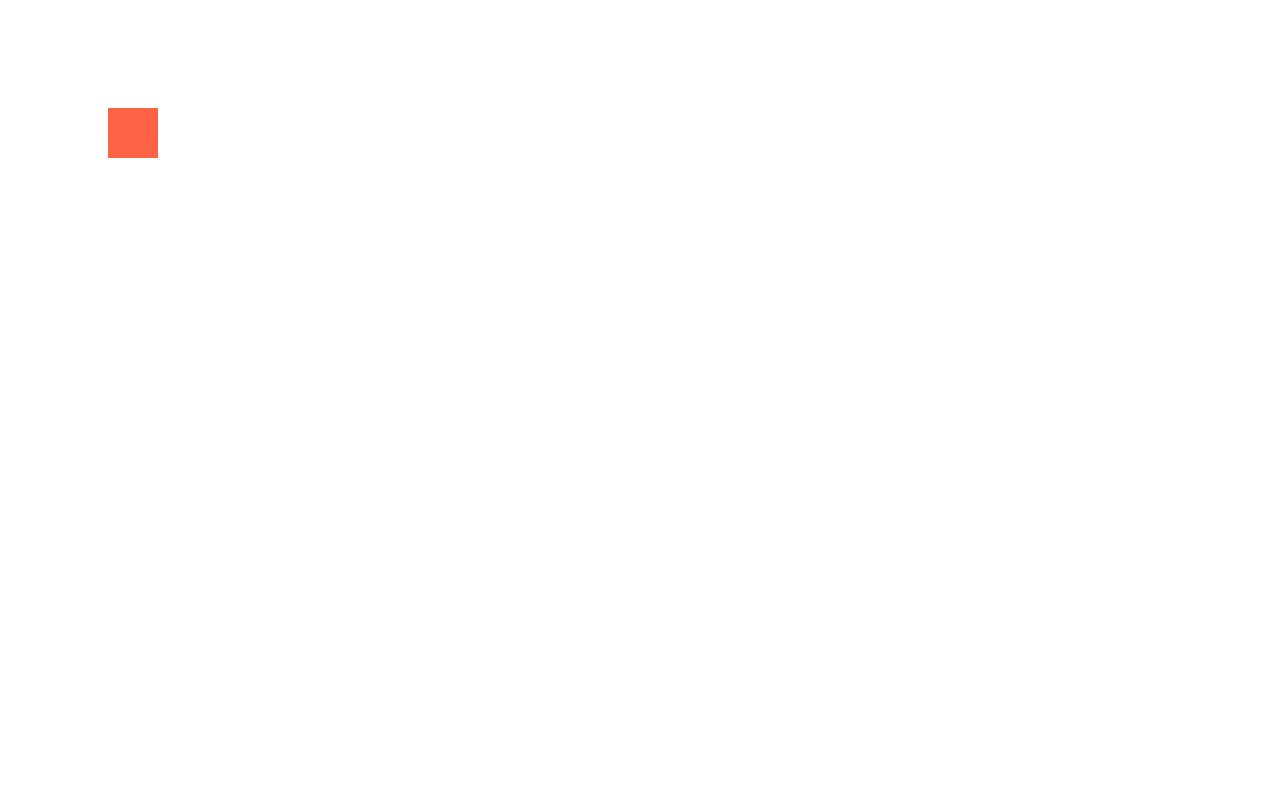
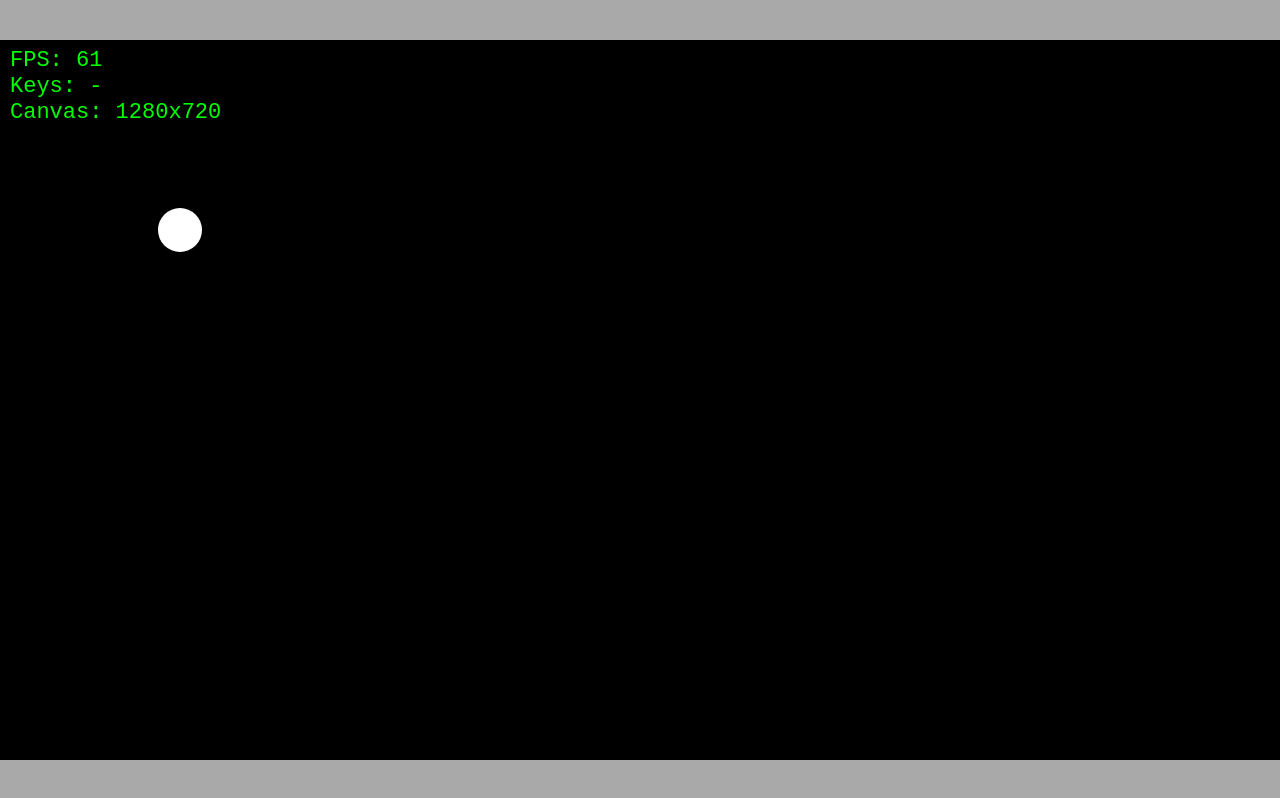
Before and after one commit to mFrank34/Rogue-Lite, a website: page game/public/index.html in a window 1280 px wide. Drawn offline with Linux system fonts and the light colour scheme.

Commit message:
creating a simple Interface with canvas, that allows for a frame rate to be added to client, and created a natual scaling size for game window to take place in, while using request animation frame to help with performance

```diff
--- a/game/public/client.js
+++ b/game/public/client.js
@@ -1,5 +1,78 @@
-const canvas = document.getElementById('game')
-const ctx = canvas.getContext('2d')
+const canvas = document.getElementById('game');
+const ctx = canvas.getContext('2d');
+const keys = new Set();
+const GAME_W = 1280, GAME_H = 720;
 
-ctx.fillStyle = 'tomato'
-ctx.fillRect(100, 100, 50, 50)
+// fixed-resolution units, so these never need recalculating
+const circleX = 80, circleY = 90, circleRad = 22;
+const txtFnt = "22px monospace";
+
+let lastTime = 0;
+let frames = 0, fps = 0, fpsTimer = 0;
+let debug = true;
+
+window.addEventListener("keydown", (e) => {
+    if (e.code === "F3") {
+        e.preventDefault();
+        if (!e.repeat) debug = !debug;
+        return;
+    }
+    keys.add(e.code);
+});
+
+window.addEventListener("keyup", (e) => keys.delete(e.code));
+window.addEventListener("blur", () => keys.clear());
+
+function resizeCanvas() {
+    const scale = Math.min(window.innerWidth / GAME_W, window.innerHeight / GAME_H);
+    canvas.width = GAME_W;
+    canvas.height = GAME_H;
+    canvas.style.width = GAME_W * scale + "px";
+    canvas.style.height = GAME_H * scale + "px";
+}
+
+function update(dt) { }
+
+function drawDebug() {
+    ctx.font = txtFnt;
+    ctx.fillStyle = "#0f0";
+    const lineH = 26;
+    const lines = [
+        "FPS: " + fps,
+        "Keys: " + ([...keys].join(", ") || "-"),
+        "Canvas: " + canvas.width + "x" + canvas.height,
+    ];
+    lines.forEach((text, i) => ctx.fillText(text, 10, lineH * (i + 1)));
+}
+
+function draw() {
+    ctx.clearRect(0, 0, canvas.width, canvas.height);
+
+    ctx.fillStyle = "#fff";
+    ctx.beginPath();
+    ctx.arc(circleX + 100, circleY + 100, circleRad, 0, Math.PI * 2);
+    ctx.fill();
+
+    if (debug) drawDebug();
+}
+
+function loop(timestamp) {
+    const dt = Math.min((timestamp - lastTime) / 1000, 0.1);
+    lastTime = timestamp;
+
+    frames++;
+    fpsTimer += dt;
+    if (fpsTimer >= 1) {
+        fps = frames;
+        frames = 0;
+        fpsTimer = 0;
+    }
+
+    update(dt);
+    draw();
+    requestAnimationFrame(loop);
+}
+
+window.addEventListener("resize", resizeCanvas);
+resizeCanvas();
+requestAnimationFrame(loop);
--- a/game/public/index.html
+++ b/game/public/index.html
@@ -1,14 +1,15 @@
 <!DOCTYPE html>
-<html>
+<html lang="en">
 
 <head>
     <meta charset="utf-8">
+    <meta name="viewport" content="width=device-width, initial-scale=1">
     <title>Rogue-Lite</title>
     <link rel="stylesheet" href="style.css">
 </head>
 
 <body>
-    <canvas id="game" width="800" height="600"></canvas>
+    <canvas id="game"></canvas>
     <script src="client.js"></script>
 </body>
 
--- a/game/public/style.css
+++ b/game/public/style.css
@@ -0,0 +1,21 @@
+html,
+body {
+    margin: 0;
+    height: 100%;
+    overflow: hidden;
+    /* no scrollbars */
+    background: darkgray;
+    /* the letterbox bars */
+}
+
+body {
+    display: flex;
+    justify-content: center;
+    align-items: center;
+}
+
+canvas {
+    display: block;
+    /* removes the small gap canvas gets as an inline element */
+    background: black;
+}
```
